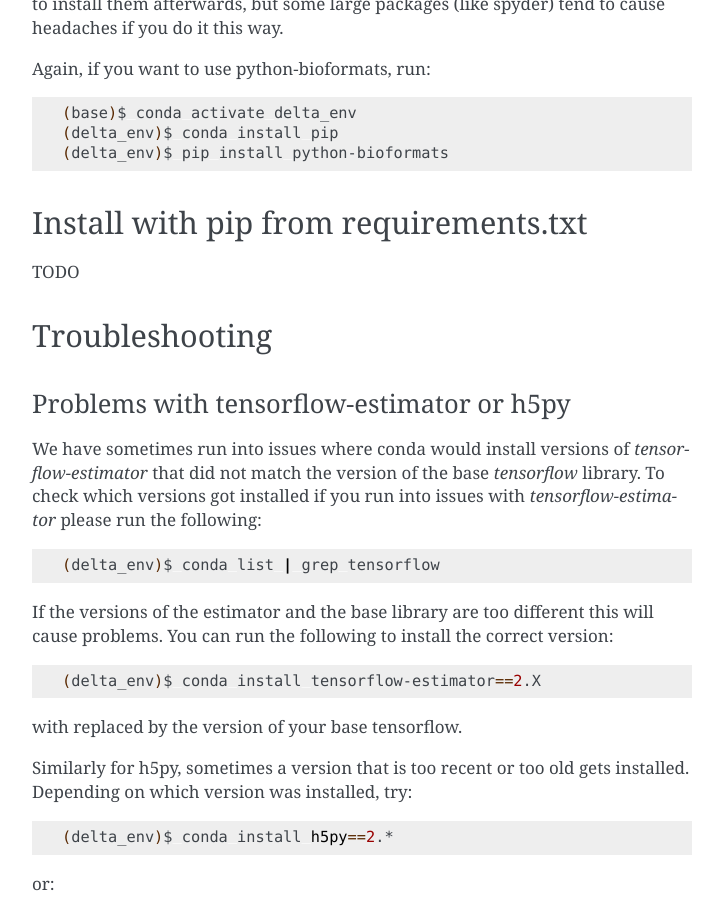
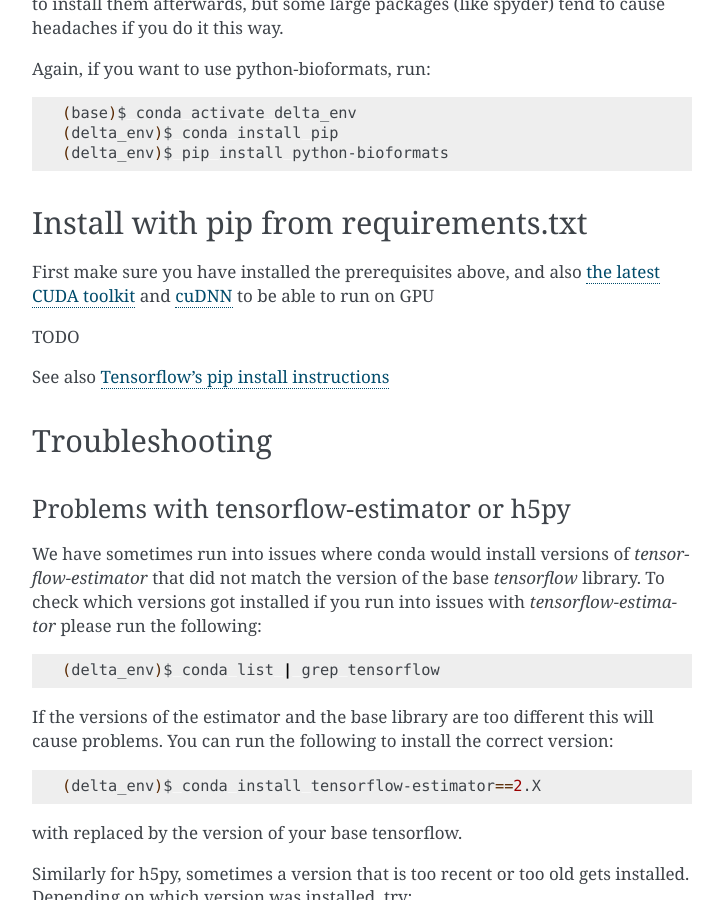
Before and after one commit to maximuswatkins/DeLTA_TF_2D, a Sphinx documentation site: the page built from docs/usage/installation.rst, in a window 1280 px wide and 900 px high, scrolled down 2257 px. Shown: the whole window, without its empty margins (388-1111 px from the left). Built offline with Sphinx 7.4.7, drawn with Linux system fonts in a browser that asks for light colours.

```diff
--- a/docs/requirements.txt
+++ b/docs/requirements.txt
@@ -4,3 +4,4 @@
 tensorflow >= 2.0
 ffmpeg-python
 requests
+numpydoc
--- a/docs/usage/installation.rst
+++ b/docs/usage/installation.rst
@@ -107,7 +107,15 @@
 Install with pip from requirements.txt
 --------------------------------------
 
+First make sure you have installed the prerequisites above, and also
+`the latest CUDA toolkit <https://developer.nvidia.com/cuda-downloads>`_
+and `cuDNN <https://developer.nvidia.com/cudnn>`_ to be able to
+run on GPU
+
 TODO
+
+See also
+`Tensorflow's pip install instructions <https://www.tensorflow.org/install/pip>`_
 
 Troubleshooting
 ---------------
--- /dev/null
+++ b/requirements.txt
@@ -0,0 +1,6 @@
+scikit-image >= 0.18
+tifffile >= 2020
+opencv-python >= 4.1
+tensorflow >= 2.0
+ffmpeg-python
+requests
```
